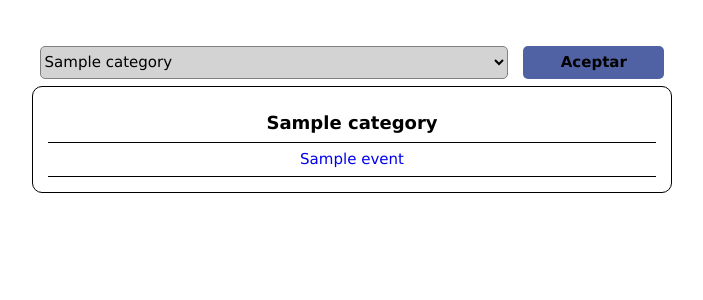
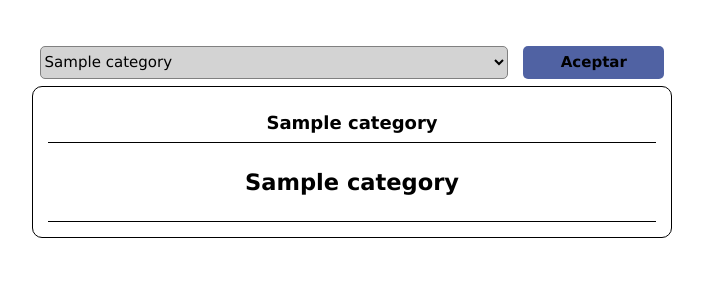
Before and after one commit to ChrisPoul/Industrias-EnGo, a Python web app: template EnGo/templates/calendar/day.html in a window 1280 px wide. Shown: the part 53-353 px from the top of the page, without its empty margins (288-991 px from the left). Run offline with Jinja, Linux system fonts and the light colour scheme; the template is opened without the code that fills it: most values are stand-ins (such as "Sample title", 1, 10 or a date in 2020).

Commit message:
Now day can display all events

```diff
--- a/EnGo/templates/calendar/day.html
+++ b/EnGo/templates/calendar/day.html
@@ -19,10 +19,21 @@
                     {{ event_categories[selected_category] }}
                 </th>
             </thead>
-            {% for event in events[selected_category] %}
+            {% for category in events %}
+            {% if category != "selecting" and category != "all" %}
+            <tr>
+                <td>
+                    <h2>{{ event_categories[category] }}</h2>
+                </td>
+            </tr>
+            {% endif %}
+            {% for event in events[category] %}
+            {% if category == selected_category or selected_category == "all" %}
             <tr>
                 {% include "calendar/event.html" %}
             </tr>
+            {% endif %}
+            {% endfor %}
             {% endfor %}
         </table>
     </div>
--- a/EnGo/templates/calendar/event.html
+++ b/EnGo/templates/calendar/event.html
@@ -1,9 +1,10 @@
 <td>
     <a
-        {% if selected_category == 'sold_product' %}
-        href="{{ url_for(view_name, id=event.receipt_id) }}"
+        {% if category == "all" %}
+        {% elif category == 'sold_product' %}
+        href="{{ url_for(update_views[category], id=event.receipt_id) }}"
         {% else %}
-        href="{{ url_for(view_name, id=event.id) }}"
+        href="{{ url_for(update_views[category], id=event.id) }}"
         {% endif %}
         >
         {{ event }}
--- a/EnGo/templates/calendar/events-dropdown.html
+++ b/EnGo/templates/calendar/events-dropdown.html
@@ -2,7 +2,7 @@
     <select name="event_category">
         <option value="{{ selected_category }}">{{ event_categories[selected_category] }}</option>
         {% for event_category in event_categories %}
-        {% if event_category != "selecting" and g.user.has_view_permissions(required_views[event_category]) %}
+        {% if event_category != "selecting" and g.user.has_view_permissions(update_views[event_category]) %}
         {% if event_category != selected_category %}
         <option value="{{ event_category }}">{{ event_categories[event_category] }}</option>
         {% endif %}
```
Also changed, not shown: EnGo/views/calendar.py (+7 -22 lines).
